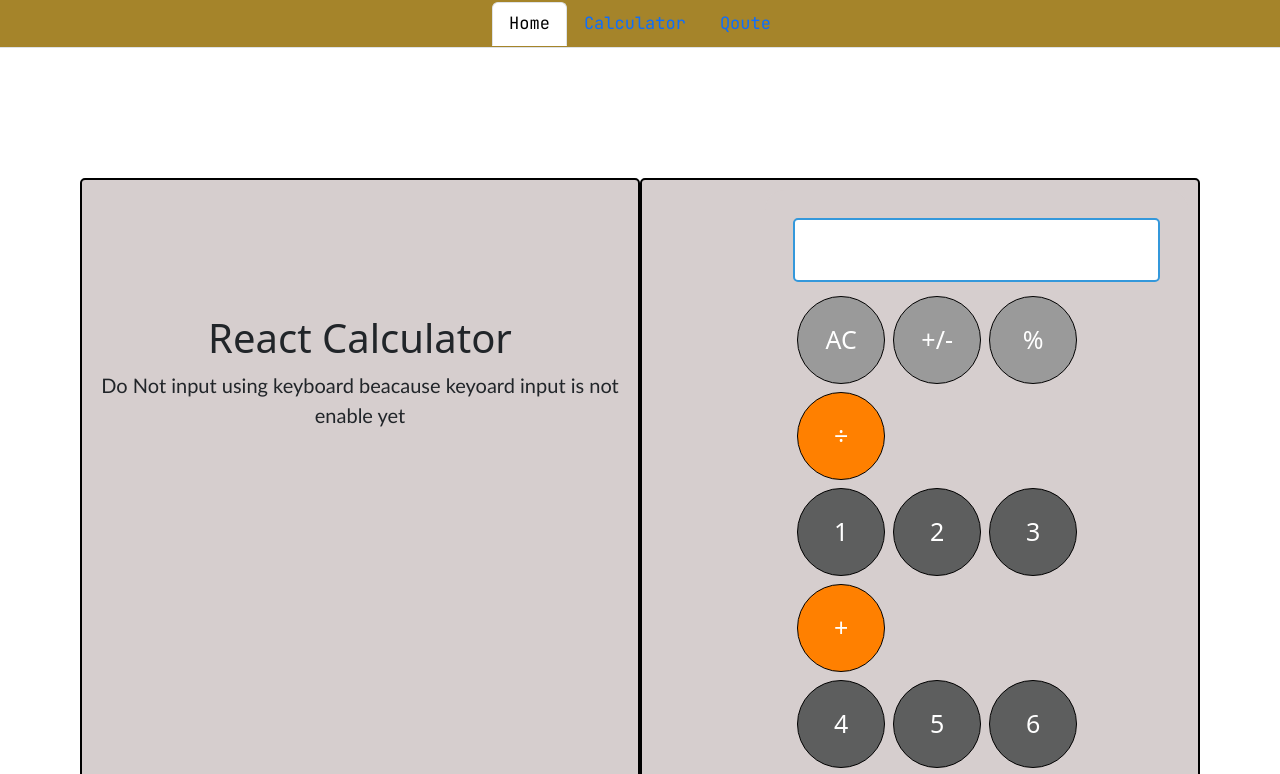
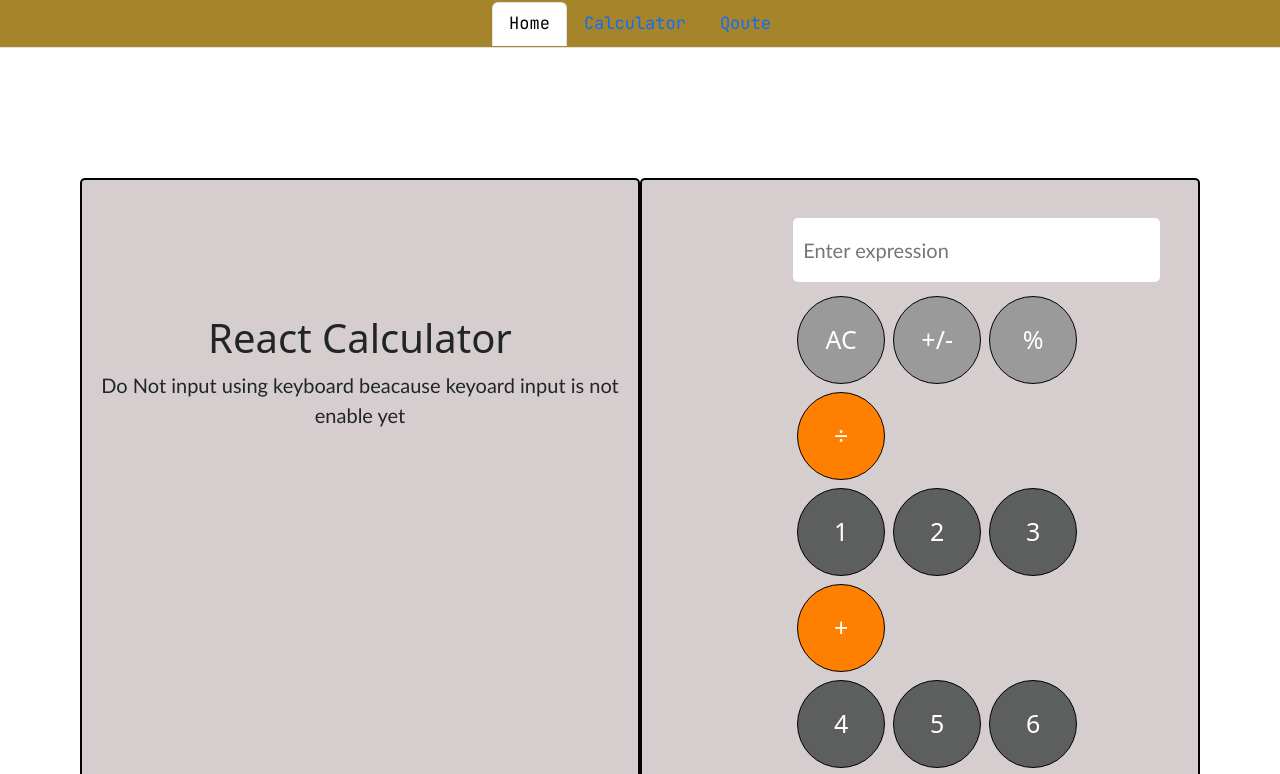
Before and after one commit to Asad-Zaidi/React-Calculator, a React (Create React App) app in the folder react-calculator/: page /Calculator in a window 1280 px wide. Shown: the top 774 px of the page. Built offline with nearby package versions, Linux system fonts and the light colour scheme.

Commit message:
React Calculator

```diff
--- a/react-calculator/src/Component/Calculator.css
+++ b/react-calculator/src/Component/Calculator.css
@@ -89,6 +89,7 @@ button:hover {
 .operator {
     background-color: rgb(255, 128, 0);
     color: white;
+    size: 12px;
 }
 
 .operator:hover {
--- a/react-calculator/src/Component/CalculatorInput.jsx
+++ b/react-calculator/src/Component/CalculatorInput.jsx
@@ -19,7 +19,8 @@ const CalculatorInput = ({ value, onKeyPress }) => {
                 type="text"
                 value={value}
                 readOnly
-                onKeyPress={(e) => e.preventDefault()}
+                placeholder="Enter expression"
+                onKeyPress={(e) => e.preventDefault()} // Disable manual input
             />
         </div>
     );
```
